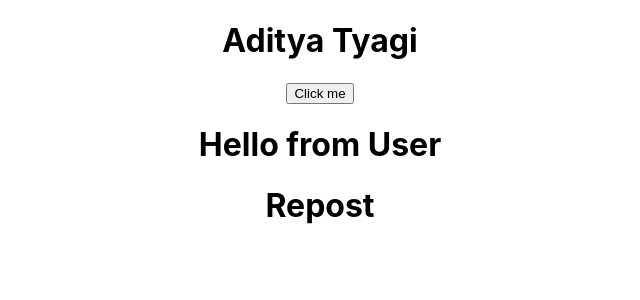
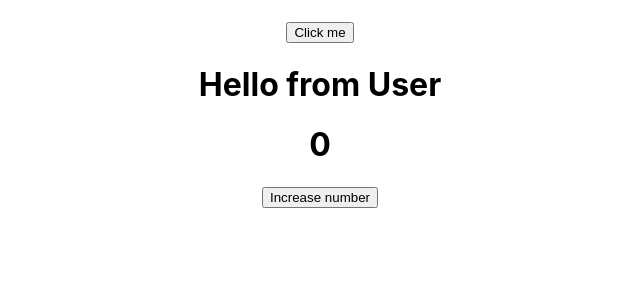
Before and after one commit to adityatyagi-av/react_tut, a React (Create React App) app: page / in a window 1280 px wide. Shown: the top 300 px of the page, without its empty margins (320-960 px from the left). Built offline with nearby package versions, Linux system fonts and the light colour scheme.

Commit message:
State with functional component in Reactjs

```diff
--- a/src/App.js
+++ b/src/App.js
@@ -1,26 +1,31 @@
-import logo from './logo.svg';
+import {useState} from 'react';
 import './App.css';
 import User from './Users'
-import React from 'react';
+
 
 
 function App() {
-  function apple(){
-    alert("calling the function");
-   let heading1 = prompt("enter the new heading");
+  const [data,setData]=useState();
+  const [num,setnum]=useState(0);
+  function updateData(){
+    setData(prompt("enter new heading"))
+  }
+  function updateNum(){
+    setnum(num+1);
   }
   function Rep() {
     return (
       <div>
-        <h1>Repost</h1>
+        <h1>{num}</h1>
+        <button onClick={updateNum}>Increase number</button>
       </div>
     )
   }
+  console.warn("_________________________")
   return (
     <div className="App">
-      <h1>Aditya Tyagi</h1>
-      <button onClick={()=>{alert("hey nate How's life");
-      apple()}}>Click me</button>
+      <h1>{data}</h1>
+      <button onClick={updateData}>Click me</button>
       <User />
      {Rep()}
 
```
